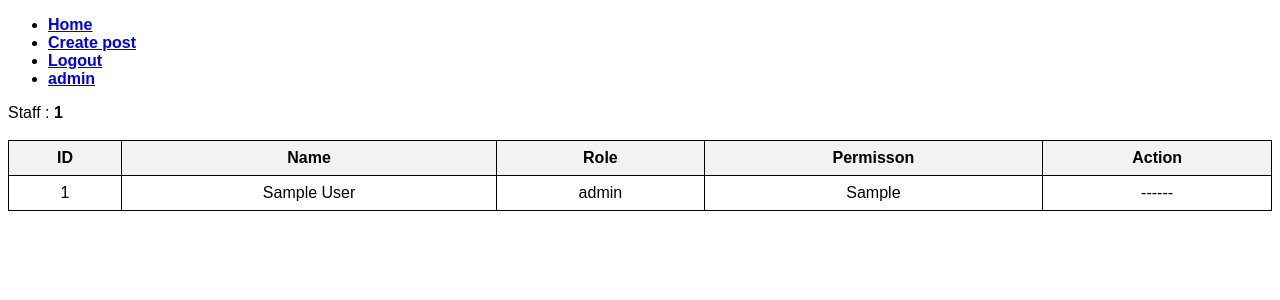
After one commit to mmhtanvir/newsPortal, a Flask app: page /view_users in a window 1280 px wide. The commit adds this page. Shown: the top 300 px of the page. Run offline with Flask 3, Linux system fonts and the light colour scheme; a user stored in the database is signed in; tables that the repository leaves empty hold one stand-in row (values such as "Sample post"); some libraries are stand-ins or nearby versions.

Commit message:
worked on admin panel and roles

```diff
--- a/newsPortal/website/static/style.css
+++ b/newsPortal/website/static/style.css
@@ -4,3 +4,15 @@
 *{
     font-family: sans-serif;
 }
+table {
+    width: 100%;
+    border-collapse: collapse;
+  }
+  th, td {
+    border: 1px solid black;
+    padding: 8px;
+    text-align: center;
+  }
+  th {
+    background-color: #f2f2f2;
+  }
--- a/newsPortal/website/templates/admin.html
+++ b/newsPortal/website/templates/admin.html
@@ -1,8 +1,7 @@
 {% extends "base.html" %}
 {% block content %}
 
-<a href=""><b>User list</b></a>
+<br><a href="/view_users"><b>User list</b></a>
 <a href="/new_role"><b>Create new role</b></a>
-<a href=""><b>Pending posts</b></a>
 
 {% endblock %}
--- a/newsPortal/website/templates/base.html
+++ b/newsPortal/website/templates/base.html
@@ -12,12 +12,15 @@
     <div class="container">
       <ul class="flex space-x-4">
         <li><a href="/" class="text-white hover:text-gray-200"><b>Home</b></a></li>
-        {% if user.is_authenticated %}
+        {% if current_user.is_authenticated %}
         <li><a href="/create_post" class="text-white hover:text-gray-200"><b>Create post</b></a></li>
         <li><a href="/logout" class="text-white hover:text-gray-200"><b>Logout</b></a></li>
         {% else %}
         <li><a href="/login" class="text-white hover:text-gray-200"><b>login</b></a></li>
         <li><a href="/signup" class="text-white hover:text-gray-200"><b>signup</b></a></li>
+        {% endif %}
+        {% if user.role.role_name=="admin" %}
+        <li><a href="/admin-panel" class="text-white hover:text-gray-200"><b>admin</b></a></li>
         {% endif %}
       </ul>
     </div>
--- /dev/null
+++ b/newsPortal/website/templates/user.html
@@ -0,0 +1,38 @@
+{% extends "base.html" %}
+{% block content %}
+
+Staff : <b>{{user_count}}</b>
+<br>
+<br>
+
+<table>
+    <thead>
+      <tr>
+        <th>ID</th>
+        <th>Name</th>
+        <th>Role</th>
+        <th>Permisson</th>
+        <th>Action</th>
+      </tr>
+    </thead>
+    <tbody>
+        {% for user in users %}
+        <tr>
+            <td>{{ user.id }}</td>
+            <td>{{ user.name }}</td>
+            <td>{{ user.role.role_name }}</td>
+            <td>{{ user.role.permissions }}</td>
+            <td>
+              {% if user.role.role_name == "admin" %}
+              ------
+              {% else %}
+              <a href="/update/{{user.id}}">Edit</a>
+              <a href="/delete/{{ user.id }}" onclick="return confirm('Are You Sure to Delete This User')">Delete</a>
+              <a href="/ban/{{ user.id }}" onclick="return confirm('Are You Sure to Ban This User')">Ban</a>
+              {% endif %}
+            </td>
+        </tr>
+        {% endfor %}
+    </tbody>
+</table>
+{% endblock %}
--- a/newsPortal/website/views.py
+++ b/newsPortal/website/views.py
@@ -1,4 +1,4 @@
-from flask import Blueprint, render_template, request, flash, redirect, url_for, jsonify
+from flask import Blueprint, render_template, request, flash, redirect, url_for
 from flask_login import login_required, current_user
 from sqlalchemy import desc
 from .models import Post, User, Comment, Role
@@ -107,11 +107,11 @@ def admin():
 def new_role():
     if request.method == "POST":
         role_name = request.form.get('role')
-        permissions = request.form.get('permissions')
+        permissions = request.form.getlist('permissions')
 
         if not role_name:
             flash('Role name cannot be empty', category='error')
-        elif not permissions == "Select permissions":
+        elif not permissions:
             flash('Permissions cannot be empty or invalid', category='error')
         else:
             permissions_str = ','.join(permissions)
@@ -122,3 +122,10 @@ def new_role():
             return redirect(url_for('views.admin'))
 
     return render_template("newRole.html", user=current_user)
+
+@views.route("/view_users", methods=['GET', 'POST'])
+@login_required
+def list():
+    users = User.query.all()
+    user_count = len(users)
+    return render_template("user.html",user=current_user, users=users, user_count=user_count)
```
Also changed, not shown: newsPortal/website/models.py (+4 -4 lines).
